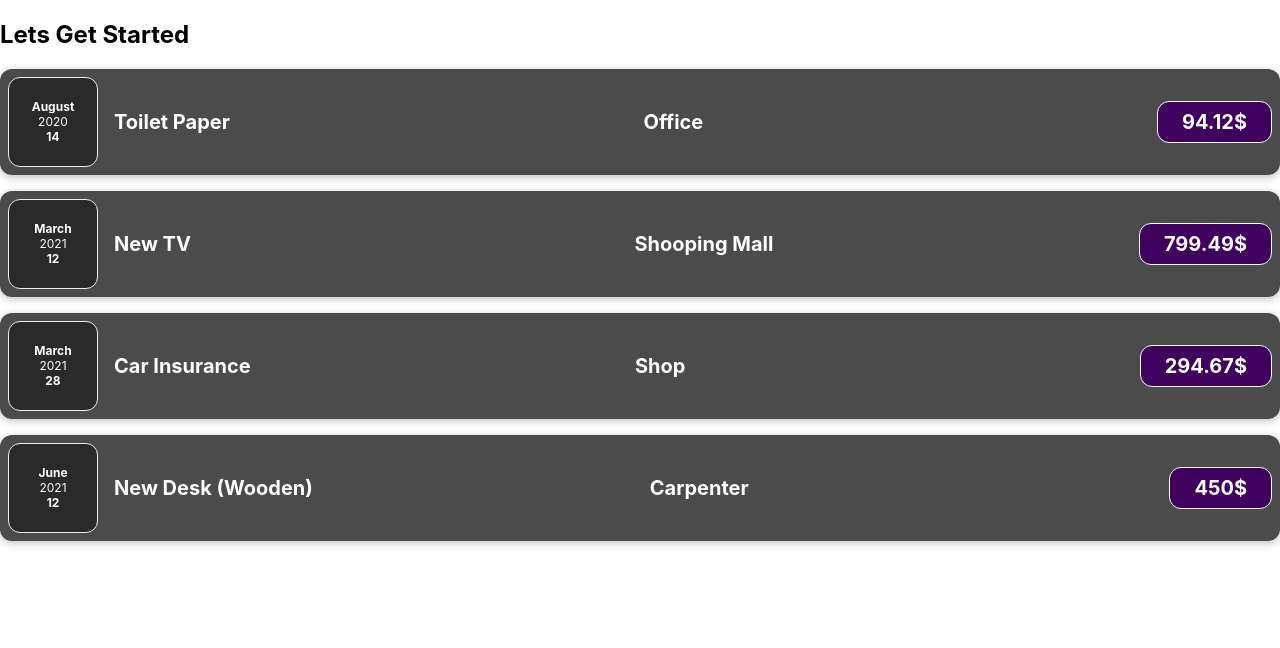
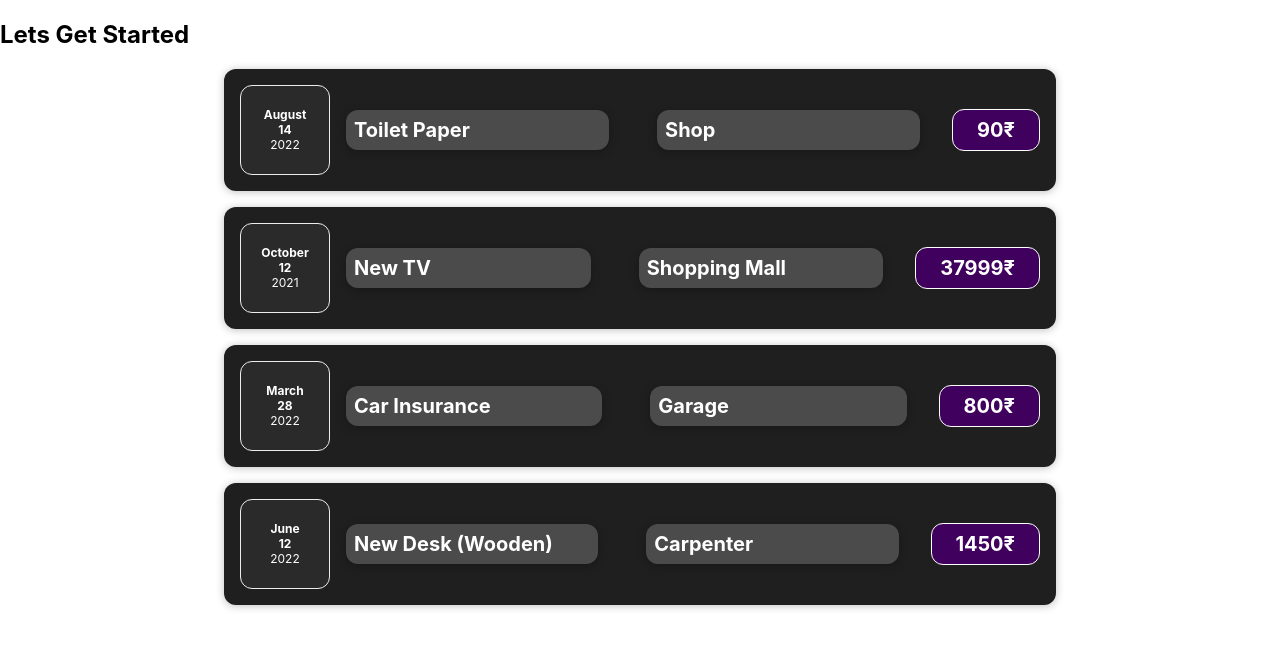
Before and after one commit to Mayukh360/React-project-ExpenseTracker, a React (Create React App) app: page / in a window 1280 px wide. Shown: the top 648 px of the page. Built offline with nearby package versions, Linux system fonts and the light colour scheme.

Commit message:
Structuring Files into More Folders

```diff
--- a/src/App.js
+++ b/src/App.js
@@ -1,38 +1,39 @@
-import ExpenseItem from "./Components/ExpenseItem";
+import ExpenseItem from "./Components/Expenses/ExpenseItem";
+
 
 function App() {
   const expenses = [
     {
       id: "e1",
       title: "Toilet Paper",
-      amount: 94.12,
-      date: new Date(2020, 7, 14),
-      location: "Office",
+      amount: 90,
+      date: new Date(2022, 7, 14),
+      location: "Shop",
     },
     {
       id: "e2",
       title: "New TV",
-      amount: 799.49,
-      date: new Date(2021, 2, 12),
-      location: "Shooping Mall",
+      amount: 37999,
+      date: new Date(2021, 9, 12),
+      location: "Shopping Mall",
     },
     {
       id: "e3",
       title: "Car Insurance",
-      amount: 294.67,
-      date: new Date(2021, 2, 28),
-      location: "Shop",
+      amount: 800,
+      date: new Date(2022, 2, 28),
+      location: "Garage",
     },
     {
       id: "e4",
       title: "New Desk (Wooden)",
-      amount: 450,
-      date: new Date(2021, 5, 12),
+      amount: 1450,
+      date: new Date(2022, 5, 12),
       location: "Carpenter",
     },
   ];
   return (
-    <div>
+    <div >
       <h2>Lets Get Started</h2>
       {expenses.map((expense) => (
         <ExpenseItem
--- a/src/Components/ExpenseItem.js
+++ /dev/null
@@ -1,19 +0,0 @@
-import "./ExpenseDate.js";
-import ExpenseDate from "./ExpenseDate.js";
-import "./ExpenseItem.css";
-
-function ExpenseItem(props) {
-
-  return (
-    <div className="expense-item">
-     <ExpenseDate date={props.date}/>
-      <div className="expense-item__description">
-        <h2>{props.title}</h2>
-        <h2>{props.location}</h2>
-        <div className="expense-item__price">{props.amount}$</div>
-      </div>
-    </div>
-  );
-}
-
-export default ExpenseItem;
--- a/src/Components/ExpenseDate.js
+++ b/src/Components/Expenses/ExpenseDate.js
@@ -1,5 +1,5 @@
 import "./ExpenseDate.css";
-function ExpenseDate(props) {
+const ExpenseDate=(props)=> {
   const month = props.date.toLocaleDateString("en-US", { month: "long" });
   const day = props.date.toLocaleDateString("en-US", { day: "2-digit" });
   const year = props.date.getFullYear();
@@ -7,9 +7,9 @@ function ExpenseDate(props) {
   return (
     <div className="expense-date">
       <div className="expense-date__month" >{month}</div>
+      <div className="expense-date__month">{day}</div>
       <div className="expense-date__year">{year}</div>
-      <div className="expense-date__month">{day}</div>
-    </div>
+      </div>
   );
 }
 
--- /dev/null
+++ b/src/Components/Expenses/ExpenseDetails.js
@@ -0,0 +1,17 @@
+import "./ExpenseItem.css";
+function ExpenseDetails(props){
+const amount= props.amount;
+const title=props.title;
+const location=props.location;
+
+return (
+    <div className="expense-item__description">
+        <h2 className="expense-item h2">{title}</h2>
+        <h2 className="expense-item h2">{location}</h2>
+        <div className="expense-item__price">{amount}₹</div>
+    </div>
+);
+
+
+}
+export default ExpenseDetails;
--- /dev/null
+++ b/src/Components/Expenses/ExpenseItem.js
@@ -0,0 +1,19 @@
+import ExpenseDetails from "./ExpenseDetails.js";
+import ExpenseDate from "./ExpenseDate.js";
+import "./ExpenseItem.css";
+import "./Expenses.css";
+
+
+const ExpenseItem=(props)=> {
+
+  return (
+    <div className="expense-item expenses">
+     <ExpenseDate date={props.date}/>
+      <div className="expense-item__description">
+      <ExpenseDetails title={props.title} location={props.location} amount={props.amount}/>
+      </div>
+    </div>
+  );
+}
+
+export default ExpenseItem;
--- /dev/null
+++ b/src/Components/Expenses/Expenses.css
@@ -0,0 +1,9 @@
+.expenses{
+     padding: 1rem;
+    background-color: rgb(31, 31, 31);
+    margin: 1rem auto;
+    width: 50rem;
+    max-width: 95%;
+    border-radius: 12px;
+    box-shadow: 0 1px 8px rgba(0,0,0,0.25);
+}
```
Also changed, not shown: src/App.css (deleted, +0 -38 lines), src/Components/Expenses/ExpenseDate.css (renamed from src/Components/ExpenseDate.css), src/Components/Expenses/ExpenseItem.css (renamed from src/Components/ExpenseItem.css).
